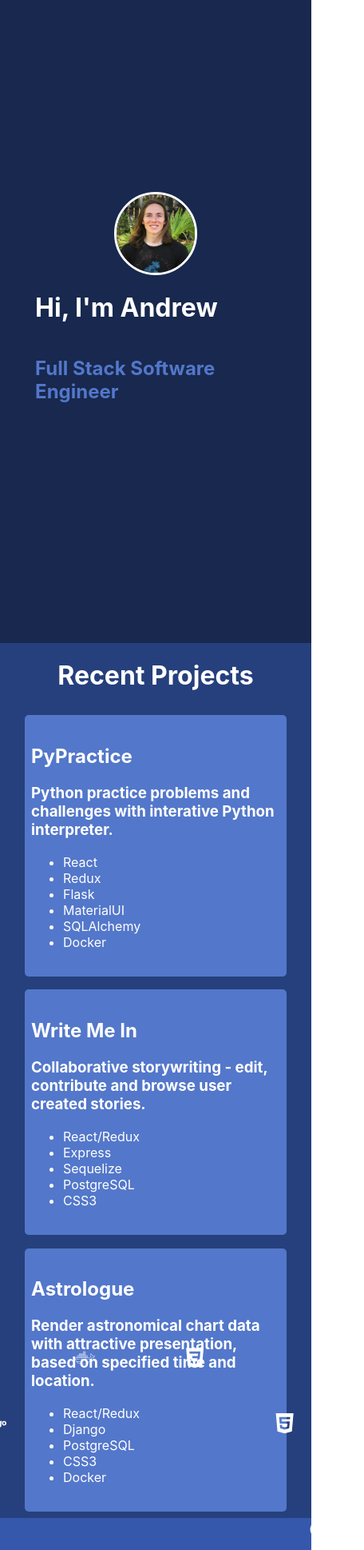
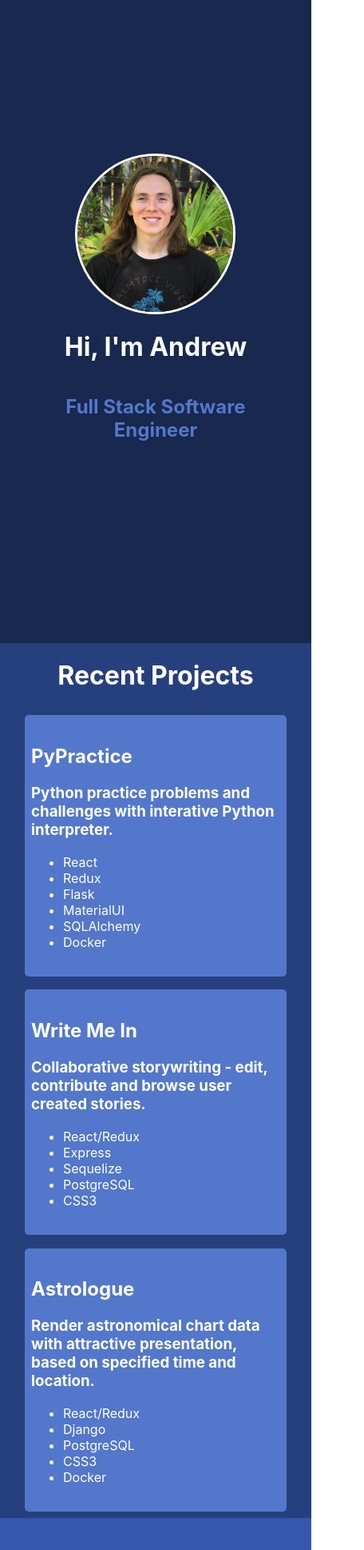
Before and after one commit to traversar/portfolio, a React (Create React App) app: page / in a window 390 px wide. Shown: the part 40-1978 px from the top of the page at 80% size, 456 px wide, since content can reach past the window. Built offline with nearby package versions, Linux system fonts and the light colour scheme.

Commit message:
Added mobile styling

```diff
--- a/src/components/Badges.js
+++ b/src/components/Badges.js
@@ -56,14 +56,15 @@ const Badges = () => {
     ]
 
     let numsvgs = svgs.length;
-    let hasMid = 0; /* 0 if there's no item in the middle, 1 otherwise */
-    let m = numsvgs - hasMid; /* how many are ON the circle */
-    let tan = Math.tan(Math.PI/m); /* tangent of half the base angle */
+    let hasMid = 0;
+    let m = numsvgs - hasMid;
+    let tan = Math.tan(Math.PI/m);
+    // let tan = 0.45
 
     return (
         <Element name='skills-section'>
             <div className='badges-container detail-container'>
-                <div className='badges-circle-container' style={{width: '30vw', height: '30vw', '--m': m, '--tan': tan.toFixed(2)}}>
+                <div className='badges-circle-container' style={{'--m': m, '--tan': tan.toFixed(2)}}>
                     <h1>{badgeText}</h1>
                     {svgs.map((svg, i) => (
                         <div onMouseOver={() => handleBadgeHover(svg.text)} style={{'--i': i}} className='badges-icon-container'>
--- a/src/index.css
+++ b/src/index.css
@@ -34,14 +34,24 @@ code {
 .content {
   position:relative;
   left: 0;
-  transition: left 1s;
+  transition: left .7s;
 }
 
 @media (max-width: 749px) {
+
+  /* Disables react-scoll -- replace with different library before use
+  html, body {
+    overflow-x: hidden;
+  } */
+
+  body {
+    position: relative;
+  }
+
   .content-shift {
     position: relative;
     left: 30vw;
-    transition: left 1s;
+    transition: left .7s;
   }
 }
 
@@ -96,6 +106,7 @@ code {
     width: 90%;
     display: flex;
     flex-direction: column;
+    text-align: center;
   }
 
 }
@@ -132,6 +143,12 @@ code {
 }
 
 @media (max-width: 749px) {
+
+  .biodetail-icon-img {
+    width: 50vw;
+    height: 50vw;
+  }
+
   .biodetail-container {
     width: 100vw;
   }
@@ -172,7 +189,7 @@ code {
   width: 10vw;
   height: 25vh;
   text-align: right;
-  transition: font-size 1s;
+  transition: font-size .7s;
 }
 
 .nav-container > div:hover {
@@ -191,46 +208,48 @@ code {
     position: absolute;
     width: 30vw;
     left: -30vw;
-    transition: left 1s;
+    transition: left .7s;
     z-index: 3;
     overflow: hidden;
   }
 
   .nav-container-fixed-show {
     left: 0;
-    transition: left 1s;
+    transition: left .7s;
   }
 
   .nav-container {
     width: 30vw;
     left: -30vw;
-    transition: left 1s;
+    transition: left .7s;
   }
 
   .nav-container-show {
     left: 0;
-    transition: left 1s;
+    transition: left .7s;
     ;
   }
 
 
   .nav-container-togglebtn {
     visibility: visible;
-    transition: left 1s;
+    transition: left .7s;
     left: 0;
   }
 
   .nav-container-togglebtn-active {
     left: 30vw;
-    transition: left 1s;
+    height: 100vh;
+    width: 70vw;
+    transition: left .7s;
 }
 
   .nav-container-togglebtn svg {
     transition:
-      -webkit-transform 1s,
-      -moz-transform 1s,
-      -o-transform 1s,
-      transform 1s;
+      -webkit-transform .7s,
+      -moz-transform .7s,
+      -o-transform .7s,
+      transform .7s;
   }
 
   .nav-container-togglebtn-active svg {
@@ -253,6 +272,7 @@ code {
 @media (max-width: 749px) {
   .emptynav-container {
     visibility: hidden;
+    position: absolute;
   }
 }
 
@@ -260,7 +280,7 @@ code {
 
 .projectdetail-container {
   background-color: var(--projects-color);
-  transition: background-color 1s;
+  transition: background-color .7s;
   display: flex;
   flex-direction: column;
 }
@@ -299,8 +319,9 @@ code {
 
 .badges-container {
   background-color: var(--skills-color);
-  transition: background-color 1s;
+  transition: background-color .7s;
   display: flex;
+  overflow-x: hidden;
 }
 
 .badges-circle-container {
@@ -309,7 +330,6 @@ code {
   --r: calc(.5*(1 + var(--rel))*var(--d)/var(--tan)); /* circle radius */
   --s: calc(2*var(--r) + var(--d)); /* container size */
   position: relative;
-  top: -3%;
   width: var(--s); height: var(--s);
   margin: 0 auto;
   align-self: center;
@@ -319,23 +339,15 @@ code {
   position: absolute;
   top: 50%; left: 50%;
   transform: translate(-50%, -50%);
-  margin: calc(-.5*var(--d));
+  padding: calc(-.5*var(--d));
   width: var(--d); height: var(--d);
   --az: calc(var(--i)*1turn/var(--m));
   transform:
   rotate(var(--az))
-    translate(var(--r))
+  translate(var(--r))
     rotate(calc(-1*var(--az)))
-}
+  }
 
-/* .badges-circle-container div svg {
-  transition: width 1s;
-  width: 100%
-}
-
-.badges-circle-container svg:hover {
-  width: 160%
-} */
 
 .badges-circle-container h1 {
   position: absolute;
@@ -347,8 +359,8 @@ code {
 
 .badges-icon-container svg {
   cursor: pointer;
-  height: 8vw;
-  width: 8vw;
+  height: 4em;
+  width: 4em;
   transition:
     width .7s,
     height .7s;
@@ -359,11 +371,21 @@ code {
   width: 160%;
 }
 
+@media (max-width: 749px) {
+  .badges-circle-container {
+    top: 50%;
+    transform: translate(0, 50%);
+    width: auto;
+    height: auto;
+    --rel: .3;
+  }
+}
+
 /* Contact */
 
 .contact-container {
   background-color: var(--contact-color);
-  transition: background-color 1s;
+  transition: background-color .7s;
 }
 
 
```
Also changed, not shown: 1 other file (tests, documents, lock files or other folders).
